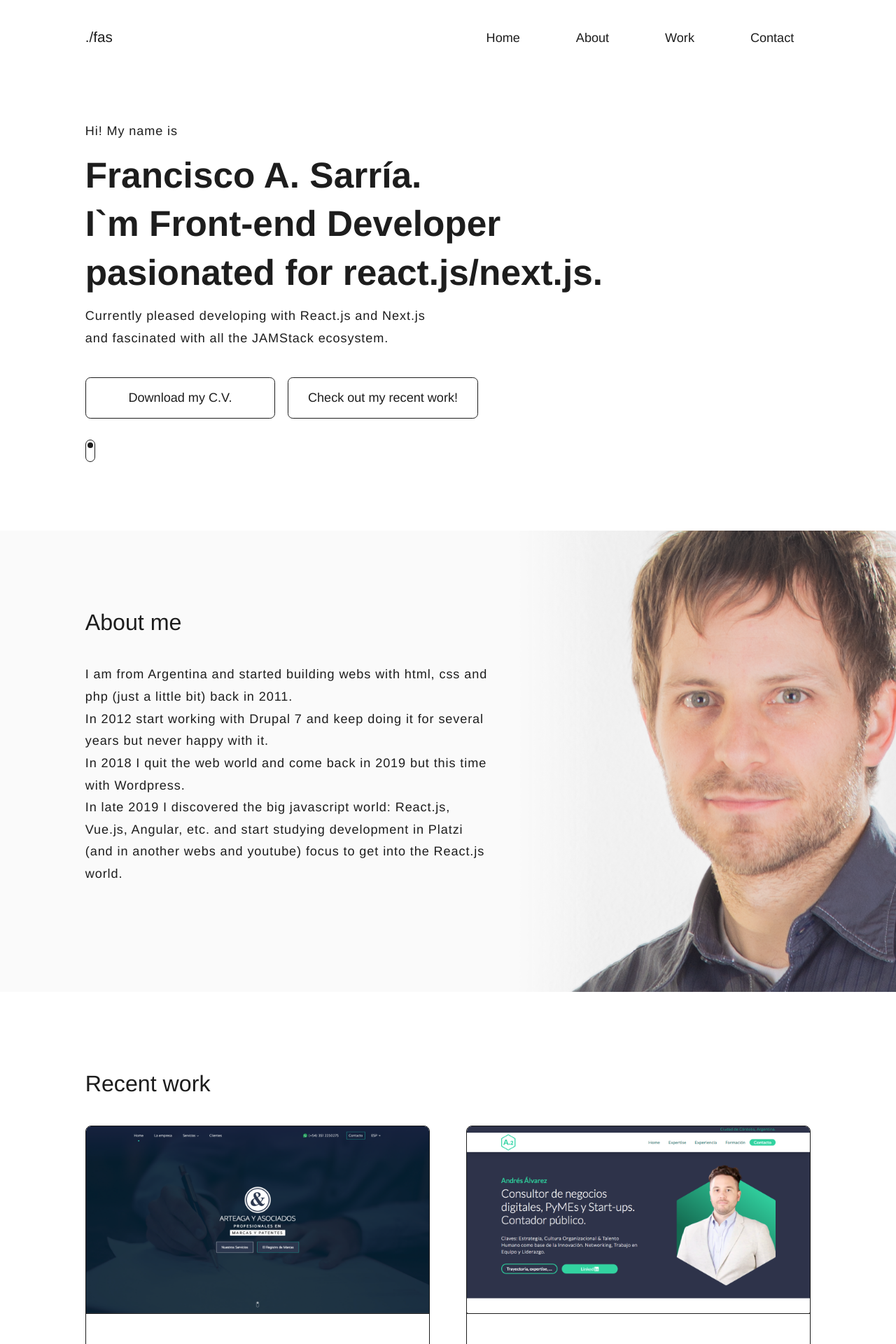
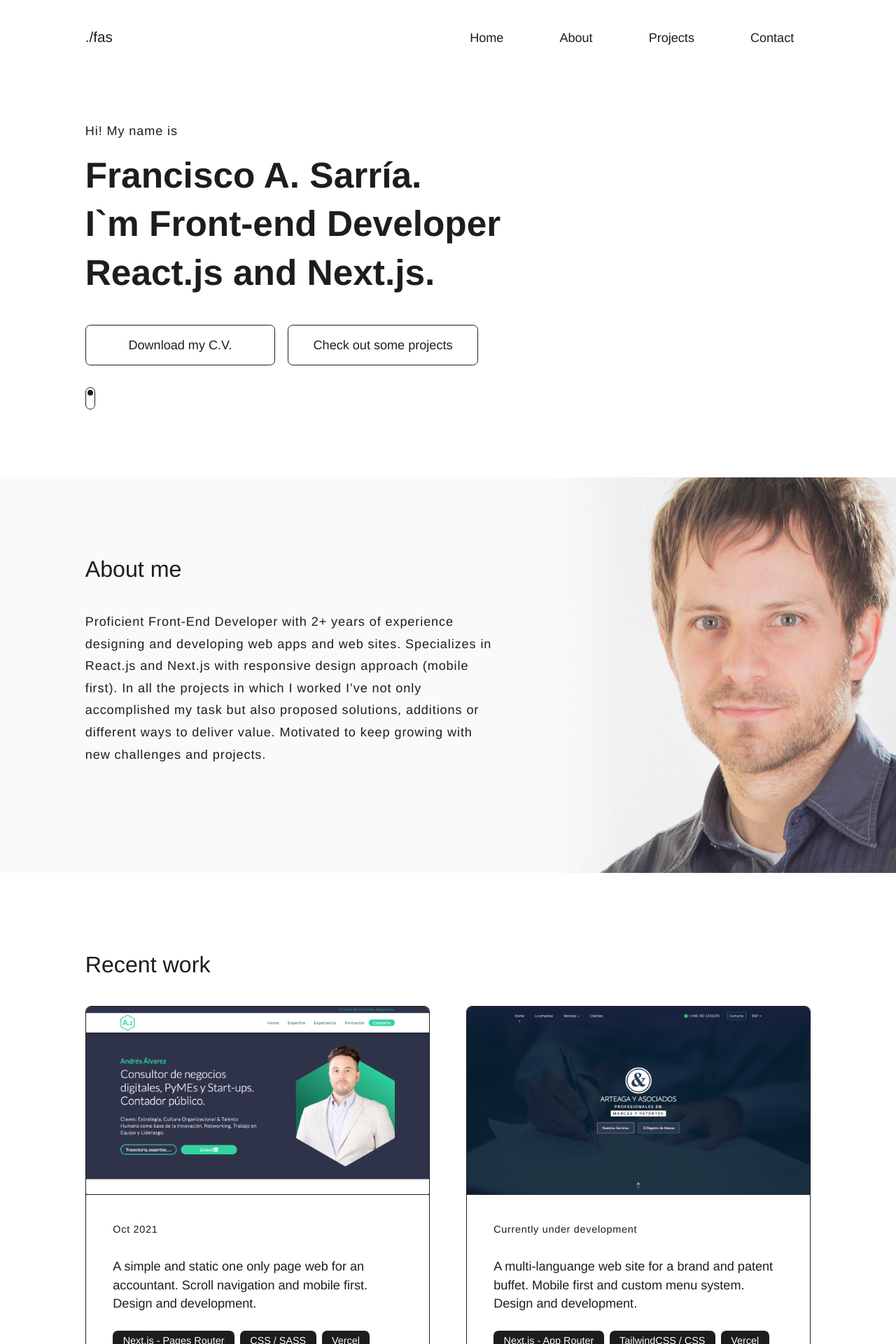
Before and after one commit to PanchitoSarria/fransarria2022, a Next.js app: page / in a window 1280 px wide. Shown: the top 1920 px of the page at 70% size. Built offline with nearby package versions, Linux system fonts and the light colour scheme; a web font is replaced by a local one.

Commit message:
Replace CV and profile text
Change projects order

```diff
--- a/components/Header/menu-items.js
+++ b/components/Header/menu-items.js
@@ -9,7 +9,7 @@ const menuItems = [
     },
     {
         itemUrl: '#work',
-        itemTitle: 'Work'
+        itemTitle: 'Projects'
     },
     {
         itemUrl: '#contact',
--- a/components/WorksSection/index.js
+++ b/components/WorksSection/index.js
@@ -17,19 +17,19 @@ function WorksSection() {
   return (
     <div className={styles.container}>
         <WorkCard
+            workImage={AndresAlvarez}
+            date='Oct 2021'
+            text={andresText}
+            tools={andresTools}
+            links={andresLinks}
+        />
+        <WorkCard
             workImage={ArteagayAsociados}
             date='Currently under development'
             text={artAscText}
             tools={artAscTools}
             links={artAscLinks}
         />
-        <WorkCard
-            workImage={AndresAlvarez}
-            date='Oct 2021'
-            text={andresText}
-            tools={andresTools}
-            links={andresLinks}
-        />
     </div>
   )
 }
--- a/pages/index.js
+++ b/pages/index.js
@@ -23,15 +23,15 @@ export default function Home() {
             <h1 className='h1_main--title'>
               Francisco A. Sarría.<br />
               I`m Front-end Developer<br />
-              pasionated for react.js/next.js.
+              React.js and Next.js.
             </h1>
-            <p className={styles.hero_p}>
+            {/* <p className={styles.hero_p}>
               Currently pleased developing with React.js and Next.js and fascinated with all the JAMStack ecosystem.
-            </p>
+            </p> */}
           </div>
           <div className={`main_wpr ${styles.hero_btn_wpr}`}>
-            <a href="resume-francisco-sarria.pdf" className='btn_link' download>Download my C.V.</a>
-            <a href="#work" className='btn_link'>Check out my recent work!</a>
+            <a href="Francisco-Sarria-Resume.pdf" className='btn_link' download>Download my C.V.</a>
+            <a href="#work" className='btn_link'>Check out some projects</a>
           </div>
           <div className='main_wpr'>
             <ScrollCTA />
@@ -44,11 +44,16 @@ export default function Home() {
           </div>
           <div className='main_wpr'>
             <p className={styles.about_text}>
+Proficient Front-End Developer with 2+ years of experience designing and developing web apps and web sites. Specializes in React.js and Next.js with responsive design approach (mobile first).
+In all the projects in which I worked I’ve not only accomplished my task but also proposed solutions, additions or different ways to deliver value.
+Motivated to keep growing with new challenges and projects.
+            </p>
+            {/* <p className={styles.about_text}>
               I am from Argentina and started building webs with html, css and php (just a little bit) back in 2011.<br />
               In 2012 start working with Drupal 7 and keep doing it for several years but never happy with it.<br />
               In 2018 I quit the web world and come back in 2019 but this time with Wordpress.<br />
               In late 2019 I discovered the big javascript world: React.js, Vue.js, Angular, etc. and start studying development in Platzi (and in another webs and youtube) focus to get into the React.js world.
-            </p>
+            </p> */}
           </div>
           <div className={styles.portrait_wpr}>
             <Image
```
Also changed, not shown: 2 other files (tests, documents, lock files or other folders).
